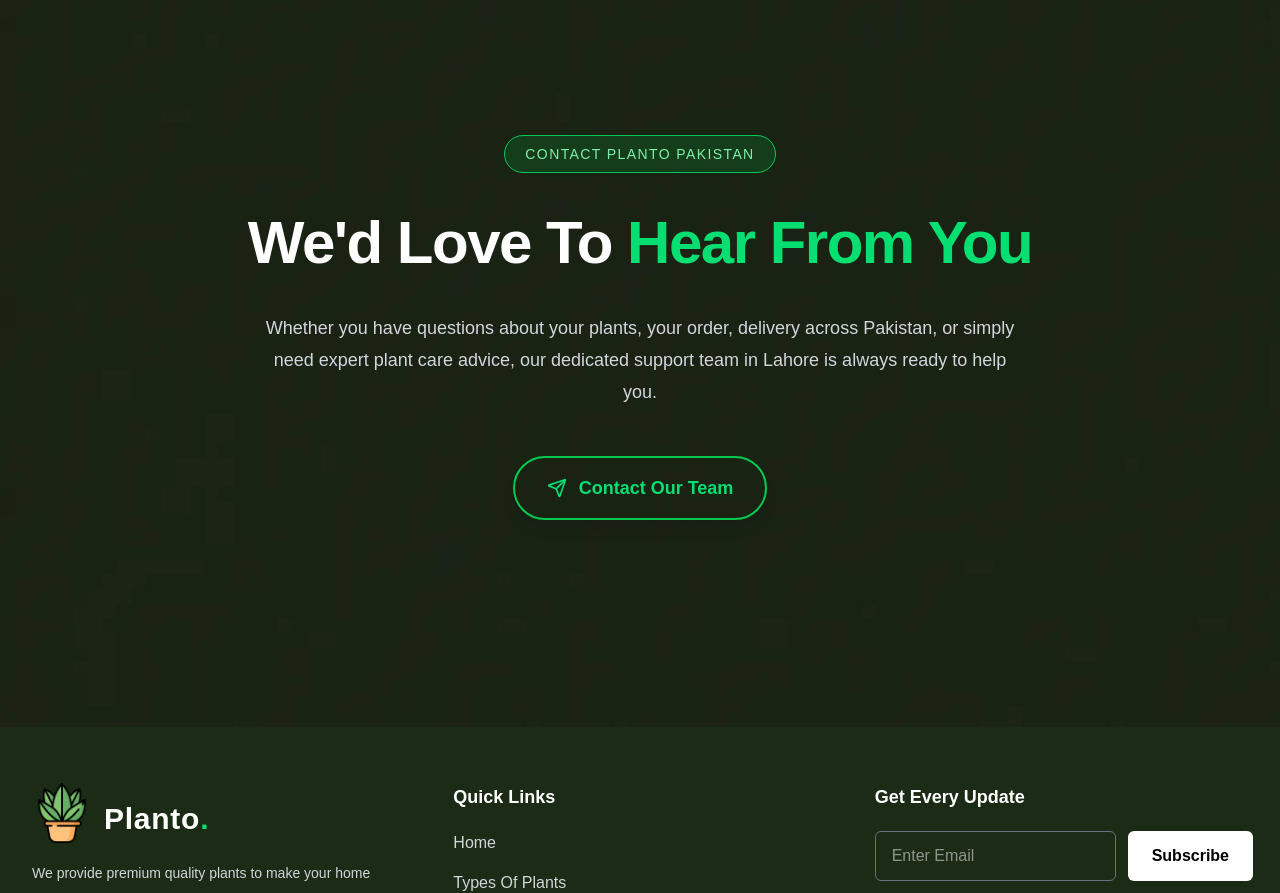
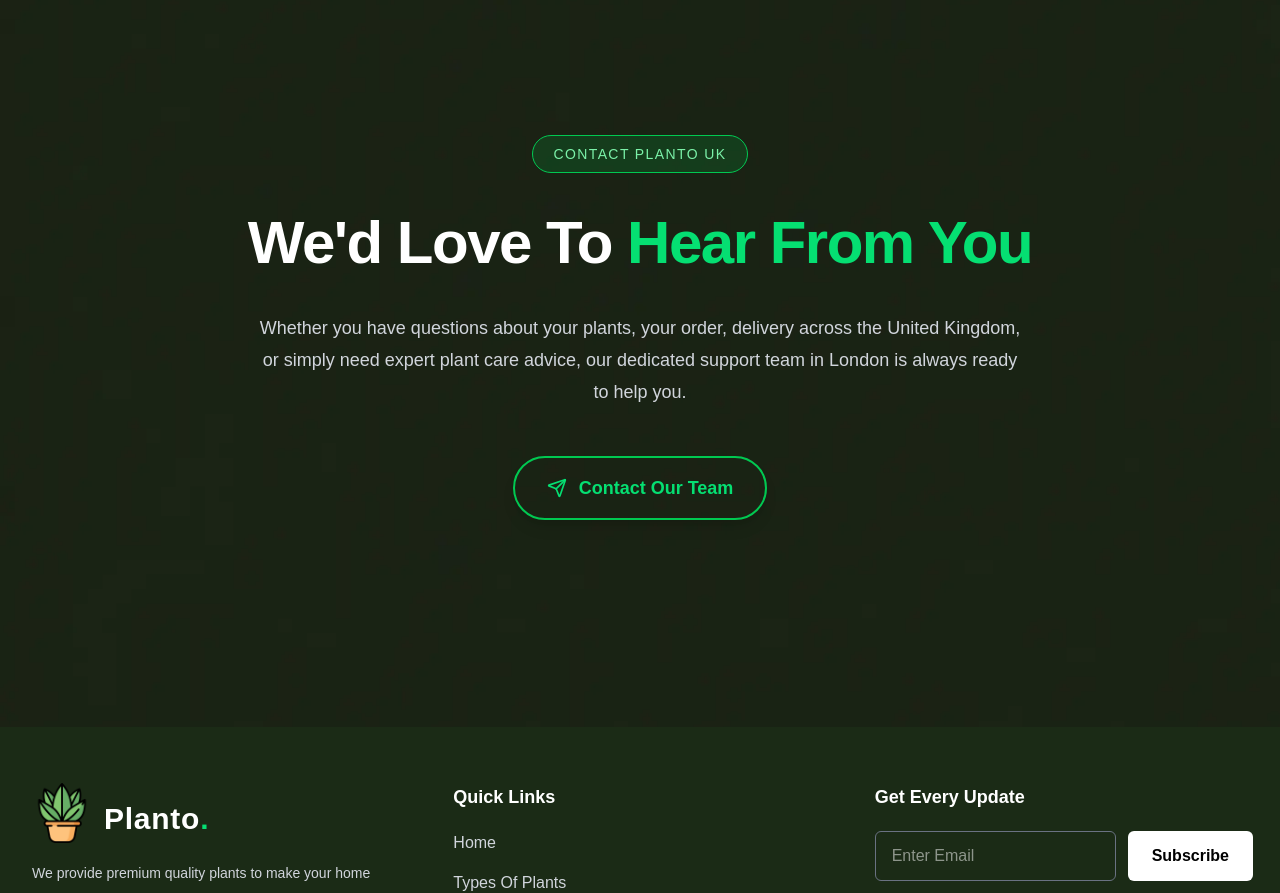
Before and after one commit to AsmaSaleem9405/planto, a Next.js app: page / in a window 1280 px wide. Shown: the part 4660-5553 px from the top of the page. Built offline with nearby package versions, Linux system fonts and the light colour scheme.

Commit message:
location

```diff
--- a/app/components/Contact.js
+++ b/app/components/Contact.js
@@ -128,7 +128,7 @@ export default function ContactPage() {
                 transition={{ delay: 0.2 }}
                 className="bg-green-600/20 border border-green-500 text-green-300 px-5 py-2 rounded-full text-sm uppercase tracking-widest inline-block"
               >
-                Contact Planto Pakistan
+                Contact Planto UK
               </motion.span>
 
               <h1 className="text-5xl md:text-6xl font-black mt-8 leading-tight tracking-tight">
@@ -137,8 +137,8 @@ export default function ContactPage() {
               </h1>
 
               <p className="max-w-3xl mx-auto mt-8 text-lg text-gray-300 leading-8">
-                Whether you have questions about your plants, your order, delivery across Pakistan, or simply need expert
-                plant care advice, our dedicated support team in Lahore is always ready to help you.
+                Whether you have questions about your plants, your order, delivery across the United Kingdom, or simply need expert
+                plant care advice, our dedicated support team in London is always ready to help you.
               </p>
 
               <motion.button
@@ -224,9 +224,9 @@ export default function ContactPage() {
                   }}
                 >
                   {[
-                    { label: "Full Name", name: "name", type: "input", placeholder: "John Doe" },
-                    { label: "Email Address", name: "email", type: "input", placeholder: "john@example.com", inputType: "email" },
-                    { label: "Phone Number", name: "phone", type: "input", placeholder: "+92 300 1234567" },
+                    { label: "Full Name", name: "name", type: "input", placeholder: "Jane Smith" },
+                    { label: "Email Address", name: "email", type: "input", placeholder: "jane@example.co.uk", inputType: "email" },
+                    { label: "Phone Number", name: "phone", type: "input", placeholder: "+44 20 7946 0192" },
                     { label: "Subject", name: "subject", type: "input", placeholder: "How can we help you?" },
                     { label: "Message", name: "message", type: "textarea", placeholder: "Tell us how we can help...", rows: 5 }
                   ].map((field) => (
@@ -302,10 +302,10 @@ export default function ContactPage() {
 
                   <div className="space-y-6">
                     {[
-                      { icon: Mail, title: "Email", value: "support@planto.pk" },
-                      { icon: Phone, title: "Phone", value: "+92 (42) 111-752-686" },
-                      { icon: MapPin, title: "Office", value: "Main Boulevard, Gulberg III", lines: ["Lahore, Punjab, Pakistan"] },
-                      { icon: Clock, title: "Working Hours", value: "Monday - Saturday", lines: ["9:00 AM - 6:00 PM (PKT)"] }
+                      { icon: Mail, title: "Email", value: "support@planto.co.uk" },
+                      { icon: Phone, title: "Phone", value: "+44 (0) 20 7946 0192" },
+                      { icon: MapPin, title: "Office", value: "30 Great Guildford Street", lines: ["London, SE1 0HS", "United Kingdom"] },
+                      { icon: Clock, title: "Working Hours", value: "Monday - Saturday", lines: ["9:00 AM - 6:00 PM (GMT/BST)"] }
                     ].map((item, index) => {
                       const Icon = item.icon;
                       return (
@@ -333,8 +333,8 @@ export default function ContactPage() {
                   className="overflow-hidden rounded-3xl border border-white/10 shadow-2xl group"
                 >
                   <iframe
-                    title="Google Map Lahore"
-                    src="https://www.google.com/maps/embed?pb=!1m18!1m12!1m3!1d3401.3121516244434!2d74.34149027627448!3d31.515568147720935!2m3!1f0!2f0!3f0!3m2!1i1024!2i768!4f13.1!3m3!1m2!1s0x3919045a16315ef9%3A0x63351336e9ff76d9!2sMain%20Blvd%20Gulberg%2C%20Gulberg%2C%20Lahore%2C%20Punjab!5e0!3m2!1sen!2spk!4v1710000000000!5m2!1sen!2spk"
+                    title="Google Map London"
+                    src="https://www.google.com/maps/embed?pb=!1m18!1m12!1m3!1d2483.4754593798547!2d-0.09890692338161545!3d51.50447387181313!2m3!1f0!2f0!3f0!3m2!1i1024!2i768!4f13.1!3m3!1m2!1s0x487603517c24097b%3A0xc3f54ffecfdf5d16!2s30%20Great%20Guildford%20St%2C%20London%20SE1%200HS%2C%20UK!5e0!3m2!1sen!2suk!4v1710000000000!5m2!1sen!2suk"
                     width="100%"
                     height="360"
                     allowFullScreen={true}
```
